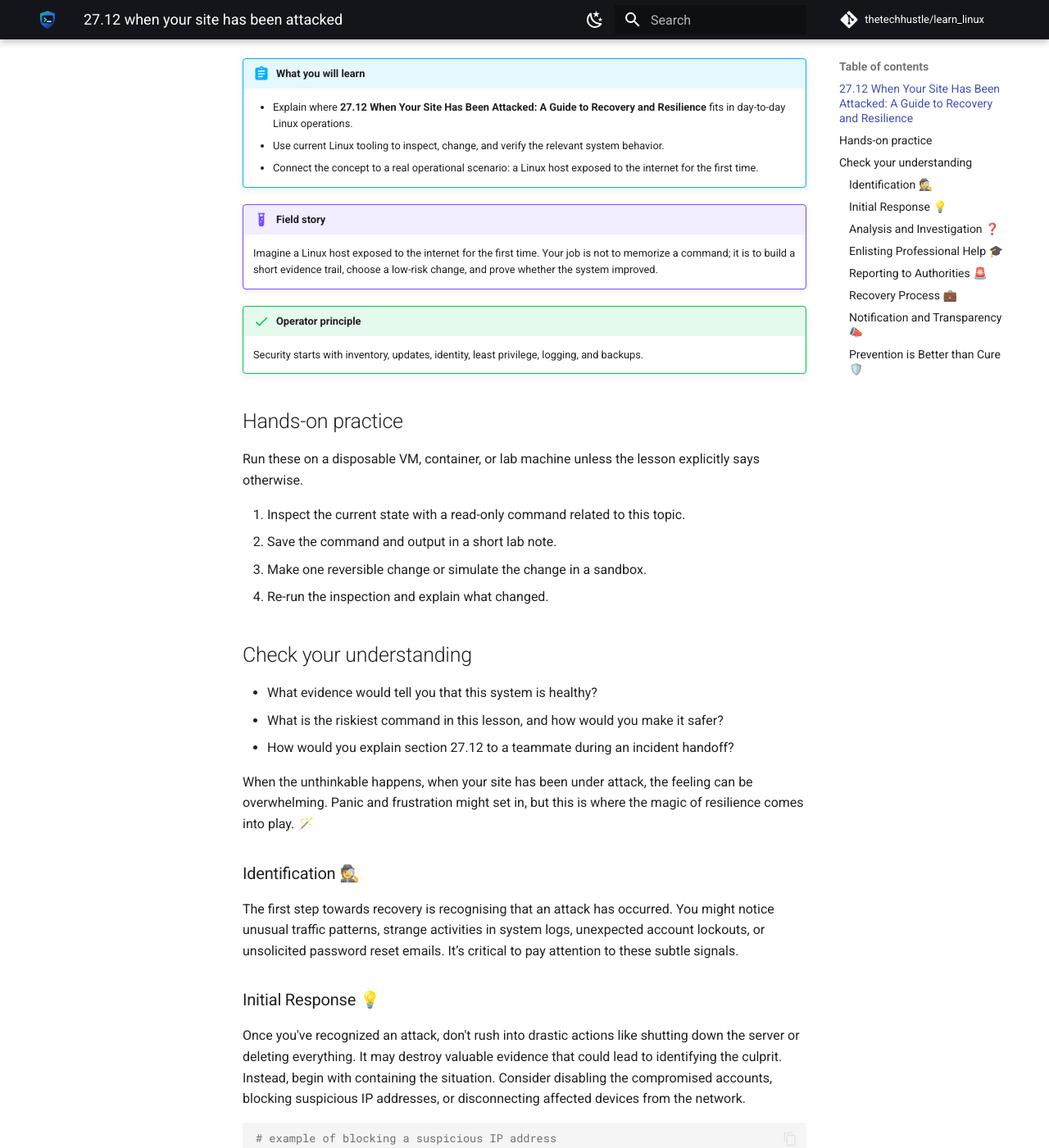
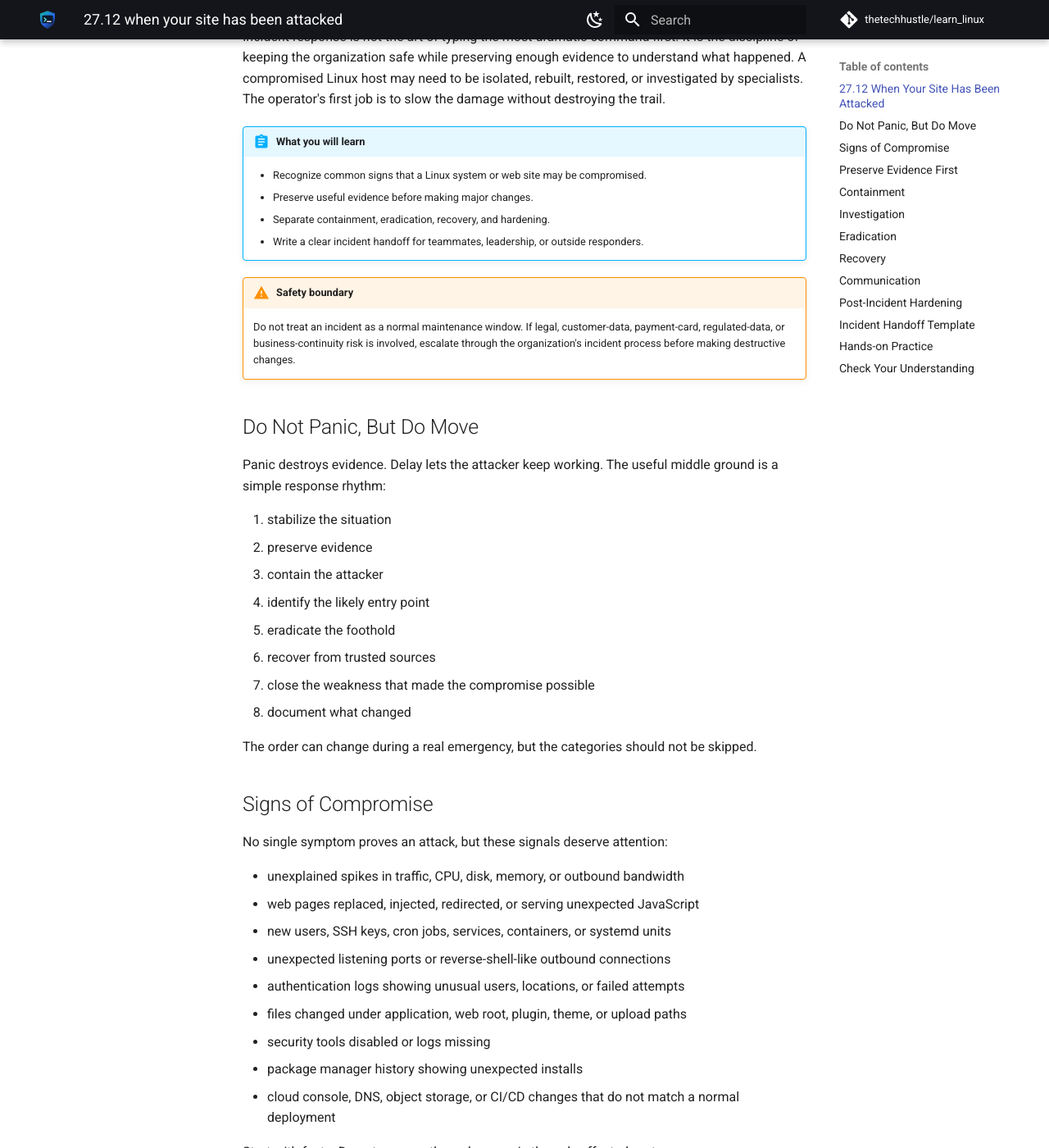
Before and after one commit to thetechhustle/learn_linux, an MkDocs documentation site: the page built from docs/lessons/27_security/27.12_when_your_site_has_been_attacked.md, in a window 1280 px wide and 1400 px high, scrolled down 247 px. Shown: the whole window at 82% size. Built offline with MkDocs 1.6.1 and Material for MkDocs 9.7.7, drawn with Linux system fonts in a browser that asks for light colours; comment, search, counter and statistics services are not loaded; some of the changed text lies outside the part shown.

Commit message:
Improve Chapter 27 site attack recovery lesson (#251)
Co-authored-by: Jules Ai <jules@Juless-Air.ts.net lan>

````diff
--- a/docs/lessons/27_security/27.12_when_your_site_has_been_attacked.md
+++ b/docs/lessons/27_security/27.12_when_your_site_has_been_attacked.md
@@ -1,84 +1,258 @@
-## 27.12 When Your Site Has Been Attacked: A Guide to Recovery and Resilience
+## 27.12 When Your Site Has Been Attacked
 
-
+Incident response is not the art of typing the most dramatic command first.
+It is the discipline of keeping the organization safe while preserving enough
+evidence to understand what happened. A compromised Linux host may need to be
+isolated, rebuilt, restored, or investigated by specialists. The operator's
+first job is to slow the damage without destroying the trail.
 
 !!! abstract "What you will learn"
-    - Explain where **27.12 When Your Site Has Been Attacked: A Guide to Recovery and Resilience** fits in day-to-day Linux operations.
-    - Use current Linux tooling to inspect, change, and verify the relevant system behavior.
-    - Connect the concept to a real operational scenario: a Linux host exposed to the internet for the first time.
+    - Recognize common signs that a Linux system or web site may be compromised.
+    - Preserve useful evidence before making major changes.
+    - Separate containment, eradication, recovery, and hardening.
+    - Write a clear incident handoff for teammates, leadership, or outside responders.
 
-!!! example "Field story"
-    Imagine a Linux host exposed to the internet for the first time. Your job is not to memorize a command; it is to build a short evidence trail, choose a low-risk change, and prove whether the system improved.
+!!! warning "Safety boundary"
+    Do not treat an incident as a normal maintenance window. If legal, customer-data, payment-card, regulated-data, or business-continuity risk is involved, escalate through the organization's incident process before making destructive changes.
 
-!!! success "Operator principle"
-    Security starts with inventory, updates, identity, least privilege, logging, and backups.
+## Do Not Panic, But Do Move
 
-## Hands-on practice
+Panic destroys evidence. Delay lets the attacker keep working. The useful
+middle ground is a simple response rhythm:
 
-Run these on a disposable VM, container, or lab machine unless the lesson explicitly says otherwise.
+1. stabilize the situation
+2. preserve evidence
+3. contain the attacker
+4. identify the likely entry point
+5. eradicate the foothold
+6. recover from trusted sources
+7. close the weakness that made the compromise possible
+8. document what changed
 
-1. Inspect the current state with a read-only command related to this topic.
-2. Save the command and output in a short lab note.
-3. Make one reversible change or simulate the change in a sandbox.
-4. Re-run the inspection and explain what changed.
+The order can change during a real emergency, but the categories should not
+be skipped.
 
-## Check your understanding
+## Signs of Compromise
 
-- What evidence would tell you that this system is healthy?
-- What is the riskiest command in this lesson, and how would you make it safer?
-- How would you explain section 27.12 to a teammate during an incident handoff?
+No single symptom proves an attack, but these signals deserve attention:
 
+- unexplained spikes in traffic, CPU, disk, memory, or outbound bandwidth
+- web pages replaced, injected, redirected, or serving unexpected JavaScript
+- new users, SSH keys, cron jobs, services, containers, or systemd units
+- unexpected listening ports or reverse-shell-like outbound connections
+- authentication logs showing unusual users, locations, or failed attempts
+- files changed under application, web root, plugin, theme, or upload paths
+- security tools disabled or logs missing
+- package manager history showing unexpected installs
+- cloud console, DNS, object storage, or CI/CD changes that do not match a
+  normal deployment
 
-When the unthinkable happens, when your site has been under attack, the feeling can be overwhelming. Panic and frustration might set in, but this is where the magic of resilience comes into play. 🪄
+Start with facts. Do not assume the web server is the only affected system.
 
-### Identification 🕵️
+## Preserve Evidence First
 
-The first step towards recovery is recognising that an attack has occurred. You might notice unusual traffic patterns, strange activities in system logs, unexpected account lockouts, or unsolicited password reset emails. It’s critical to pay attention to these subtle signals.
+Before deleting files, restarting services, rebuilding the host, or rotating
+every credential, capture a small evidence bundle.
 
-### Initial Response 💡
-
-Once you've recognized an attack, don't rush into drastic actions like shutting down the server or deleting everything. It may destroy valuable evidence that could lead to identifying the culprit. Instead, begin with containing the situation.  Consider disabling the compromised accounts, blocking suspicious IP addresses, or disconnecting affected devices from the network.
+Useful read-only commands include:
 
 ```bash
-# example of blocking a suspicious IP address
-sudo iptables -A INPUT -s 123.45.67.89 -j DROP
+date -u
+hostnamectl
+ip addr
+ip route
+ss -tulpn
+ps auxww
+systemctl --failed
+systemctl list-units --type=service --state=running
+systemctl list-timers
+last
+lastlog
+journalctl --since "24 hours ago" --no-pager
 ```
 
-### Analysis and Investigation ❓
+Application-specific evidence may include:
 
-Next, dig into available logs and audit trails. Examine system logs (/var/log), web server logs, database logs, and application logs for signs of unauthorized access or unusual activity.
+- web server access and error logs
+- application logs
+- database audit logs
+- authentication provider logs
+- firewall and load balancer logs
+- cloud audit logs
+- CI/CD deployment history
+- checksums or copies of suspicious files
+
+If the incident is serious, take a disk snapshot or VM image before changing
+the system. If you cannot snapshot the host, at least copy relevant logs and
+record exact timestamps.
+
+## Containment
+
+Containment limits attacker access while preserving your ability to
+investigate.
+
+Possible containment actions:
+
+- remove the host from a load balancer pool
+- restrict ingress at the cloud firewall, security group, reverse proxy, or
+  network firewall
+- block a confirmed hostile source only if it is useful and not just one
+  rotating address
+- disable a compromised account
+- revoke a leaked API token, SSH key, deploy key, or application credential
+- pause a vulnerable feature, plugin, route, or scheduled job
+- stop a malicious process if it is actively causing damage
+
+Prefer reversible controls. For example, removing a host from rotation is
+usually safer than immediately wiping it.
+
+!!! note "Firewall note"
+    Many older examples use `iptables`, but modern Linux fleets may use
+    `nftables`, `firewalld`, `ufw`, cloud firewalls, or a load balancer. Use
+    the control plane that actually governs traffic for the affected host.
+
+## Investigation
+
+Investigation answers three practical questions:
+
+1. How did the attacker get in?
+2. What did they access or change?
+3. What has to be trusted, rebuilt, rotated, or monitored?
+
+Start broad, then narrow:
 
 ```bash
-# example of examining the auth.log
-sudo tail -n 500 /var/log/auth.log | grep 'Failed password'
+# Recent authentication activity
+journalctl _COMM=sshd --since "7 days ago" --no-pager
+grep -R "Accepted\\|Failed password\\|Invalid user" /var/log/auth.log* 2>/dev/null
+
+# New or unusual users and privileges
+getent passwd
+getent group sudo
+getent group wheel
+sudo -l
+
+# Persistence paths
+systemctl list-unit-files --state=enabled
+find /etc/systemd/system -type f -mtime -14 -print
+find /etc/cron* /var/spool/cron -type f -mtime -14 -print 2>/dev/null
+
+# Web root or app changes
+find /var/www -type f -mtime -14 -print 2>/dev/null
 ```
 
-### Enlisting Professional Help 🎓
+Adjust paths for your distribution and application. On Red Hat-family
+systems, authentication logs may be in `/var/log/secure`; on Debian-family
+systems, they are commonly in `/var/log/auth.log`.
 
-If the attack is beyond your expertise, don't hesitate to call in cybersecurity professionals. They can accurately diagnose the breach, preserve evidence, and assist with safe recovery.
+## Eradication
 
-### Reporting to Authorities 🚨
+Eradication removes the attacker's foothold. It is not the same as recovery.
 
-Report cyber incidents to national and local authorities. In the U.S., for example, you can contact the FBI's Internet Crime Complaint Center (IC3) or your local law enforcement.
+Common eradication work includes:
 
-### Recovery Process 💼
+- patching the vulnerable package, plugin, framework, or container image
+- removing malicious files, cron jobs, systemd units, containers, or users
+- rotating compromised credentials
+- revoking stale SSH keys and deploy tokens
+- fixing filesystem permissions or ownership
+- disabling unsafe upload, admin, debug, or remote-management paths
+- rebuilding compromised artifacts from clean source
 
-After understanding the attack's extent, you can begin the recovery process. This might involve data restoration from backups, changing all passwords, patching up security vulnerabilities, and applying software updates.
+If the host's integrity is questionable, do not try to clean it in place as a
+long-term fix. Rebuild from a trusted image and restore clean data.
 
-```bash
-# example of password changing for a user
-sudo passwd [username]
+## Recovery
+
+Recovery returns the service safely.
+
+A practical recovery checklist:
+
+1. Rebuild or patch from trusted sources.
+2. Restore data from a backup taken before the compromise when needed.
+3. Apply credential rotations before exposing the service again.
+4. Confirm service health locally.
+5. Confirm logs, monitoring, and alerting are working.
+6. Return traffic gradually.
+7. Watch for repeated exploit attempts, new errors, or suspicious outbound
+   connections.
+
+Recovery should be evidence-backed. Do not claim a system is clean just
+because the home page loads.
+
+## Communication
+
+Incidents often fail because the technical response and communication plan
+drift apart. Decide who needs to know:
+
+- internal operations or engineering owners
+- leadership
+- legal or compliance
+- customers or users
+- payment, insurance, or external incident-response partners
+- law enforcement or national reporting channels when appropriate
+
+Do not speculate in written updates. Say what is known, what is unknown, what
+has been contained, and what is being checked next.
+
+## Post-Incident Hardening
+
+After the emergency, turn the incident into better operations:
+
+- patch the root cause
+- close unnecessary ports and services
+- require stronger authentication for admin paths
+- improve backup restore testing
+- add missing logs and alerts
+- review deployment and secret-handling workflows
+- document indicators of compromise
+- add a runbook for the next responder
+- run a short post-incident review with concrete follow-up owners
+
+The lesson is not "never get attacked." The lesson is to reduce blast radius,
+recover from trusted sources, and make the same path harder to use again.
+
+## Incident Handoff Template
+
+```text
+Incident:
+Detected at:
+Detected by:
+Affected systems:
+Current status:
+Known evidence:
+Containment actions taken:
+Suspected entry point:
+Credentials rotated:
+Backups/snapshots preserved:
+Customer/data/legal risk:
+Next owner:
+Next action:
 ```
 
-### Notification and Transparency 📣
+Keep this note short and factual. It should help the next person act without
+having to reconstruct your thinking from shell history.
 
-In the wake of an attack, transparent communication is key. Notify your users about the breach honestly and promptly. Let them know what you're doing to rectify the situation and how they can protect themselves if necessary.
+## Hands-on Practice
 
-### Prevention is Better than Cure 🛡️
+Use a disposable VM or lab container. Do not run incident experiments on a
+production system.
 
-Lastly, learn from the experience and ensure it does not recur. Update your security protocols, educate your team on best practices, and consider security audits to uncover potential vulnerabilities.
+1. Create a mock incident note using the handoff template.
+2. Capture a read-only evidence bundle with `date -u`, `hostnamectl`, `ss`,
+   `ps`, `systemctl`, `last`, and `journalctl`.
+3. Identify three containment actions that would be reversible.
+4. Identify one case where rebuilding the host would be safer than cleaning
+   it in place.
+5. Write a post-incident follow-up list with owners and due dates.
 
-Remember, the strength of a digital fortress is not just in preventing attacks but also in its capacity to recover and rise stronger when the defenses have been breached. Stay vigilant and remember—a resilient security system is one that learns, adapts, and improves from every attack it encounters. ⚔️
+## Check Your Understanding
 
-!!! note "Modern firewall note"
-    Many existing Linux estates still use `iptables`, but new designs should also evaluate `nftables` or a distribution front end such as `firewalld`/`ufw`. Treat older commands as legacy literacy, not the only modern path.
+- Why can rebooting or wiping a host too early make an incident harder to
+  understand?
+- What is the difference between containment and eradication?
+- When is rebuilding from a trusted image better than cleaning a compromised
+  host in place?
+- What evidence would you capture before rotating credentials or deleting
+  suspicious files?
+- What should a leadership update say when the full scope is not yet known?
````
